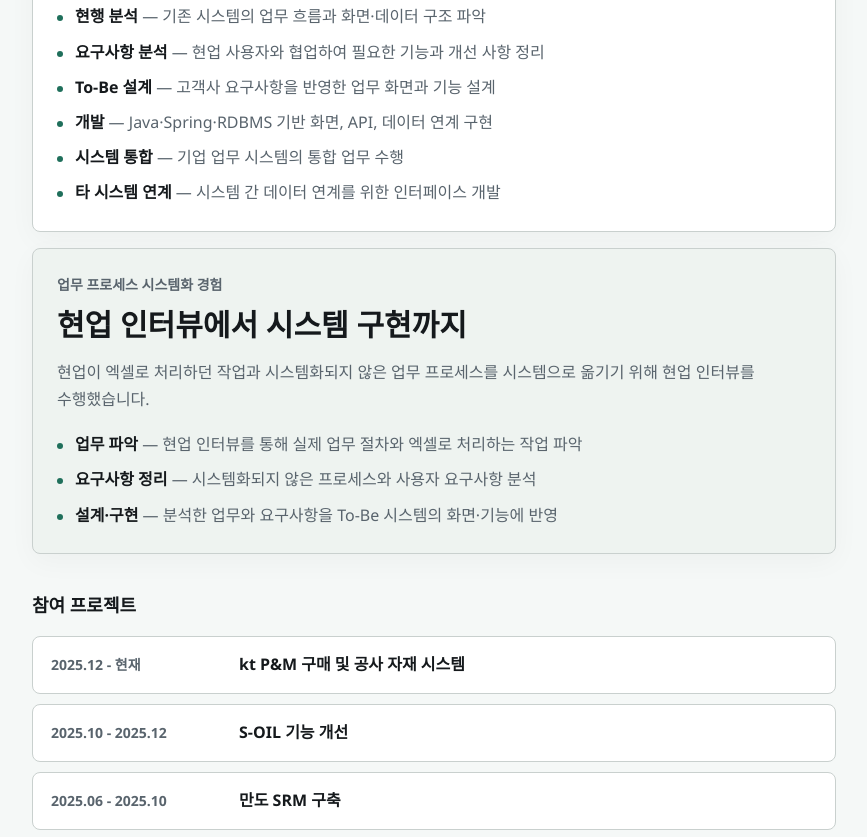
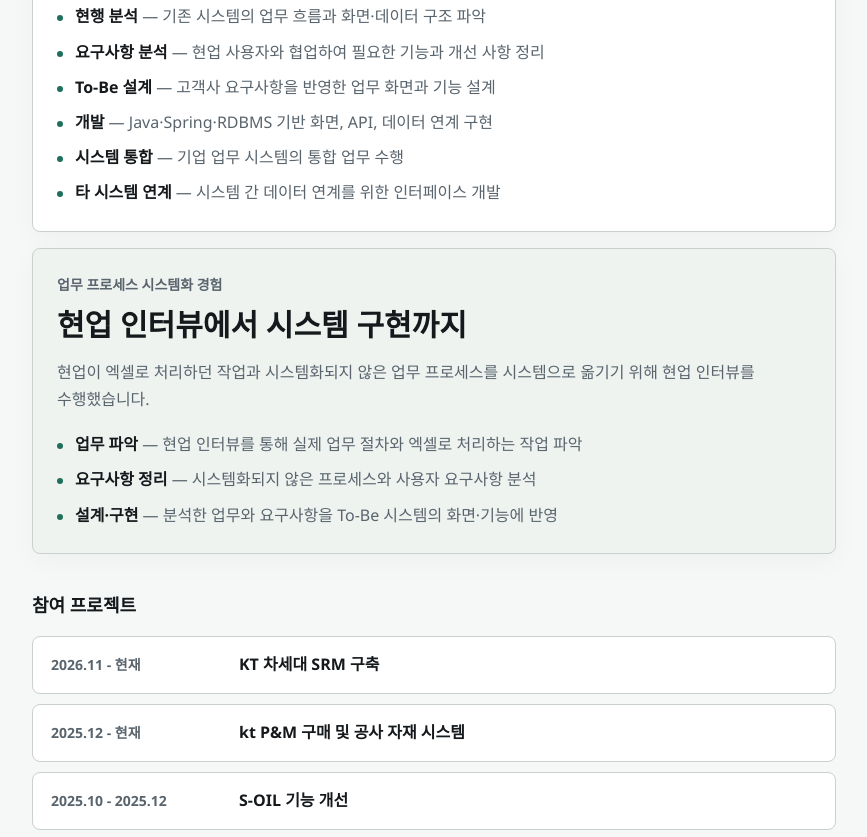
Before and after one commit to Chenjae-kr/portfolio, a plain HTML site: page index.html in a window 1280 px wide. Shown: the part 1899-2736 px from the top of the page, without its empty margins (384-1251 px from the left). Drawn offline with Linux system fonts and the light colour scheme.

Commit message:
Add KT next-generation SRM project starting November 2026

```diff
--- a/index.html
+++ b/index.html
@@ -101,7 +101,7 @@
                     <span>엠로에서 기업 시스템 개발 시작</span>
                 </div>
                 <div>
-                    <strong>9개 프로젝트</strong>
+                    <strong>10개 프로젝트</strong>
                     <span>구매·SRM·전자계약 구축 및 고도화</span>
                 </div>
                 <div>
@@ -215,6 +215,10 @@
 
                     <h3 class="timeline-heading">참여 프로젝트</h3>
                     <div class="timeline" aria-label="프로젝트 이력">
+                        <article class="timeline-item">
+                            <time>2026.11 - 현재</time>
+                            <strong>KT 차세대 SRM 구축</strong>
+                        </article>
                         <article class="timeline-item">
                             <time>2025.12 - 현재</time>
                             <strong>kt P&amp;M 구매 및 공사 자재 시스템</strong>
```
